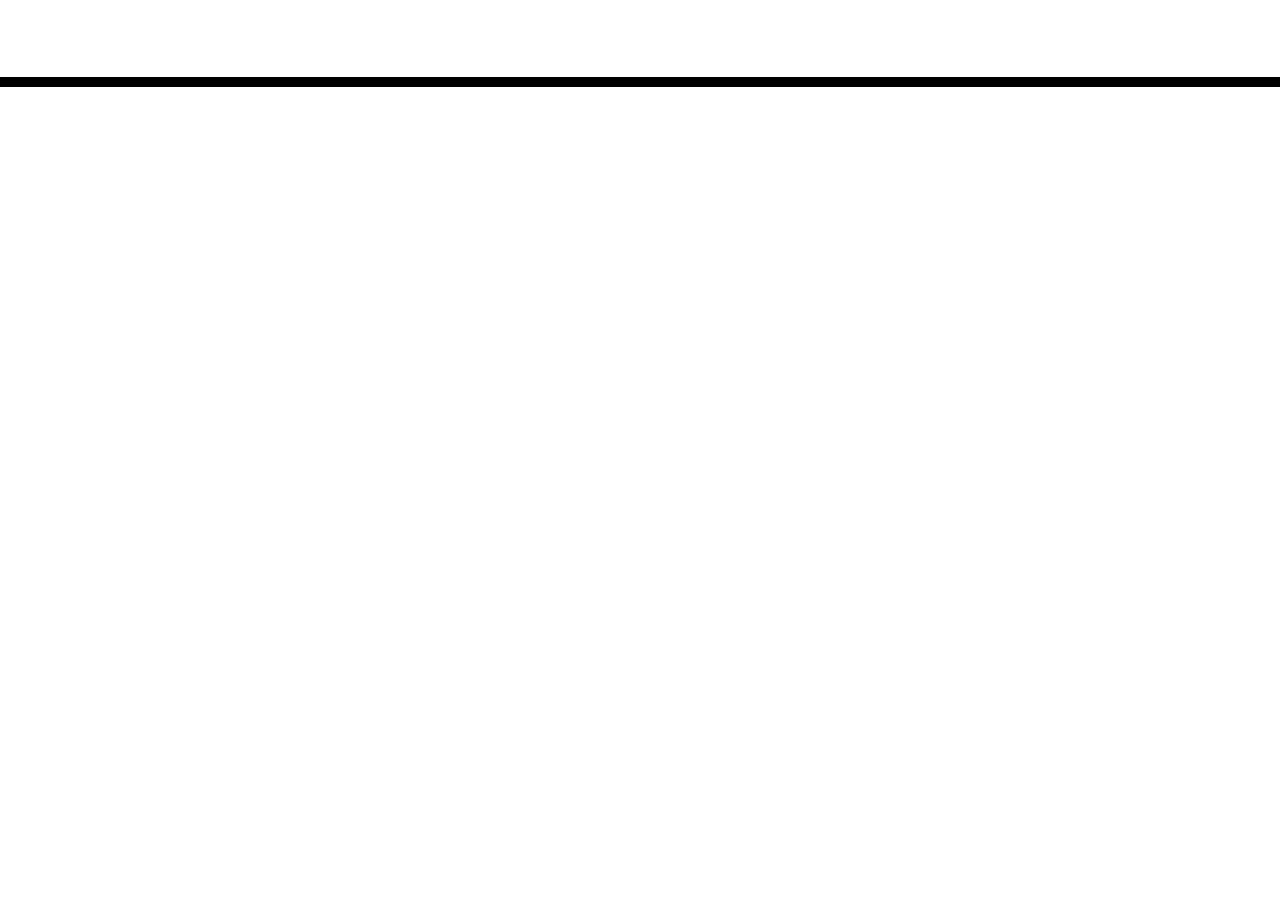
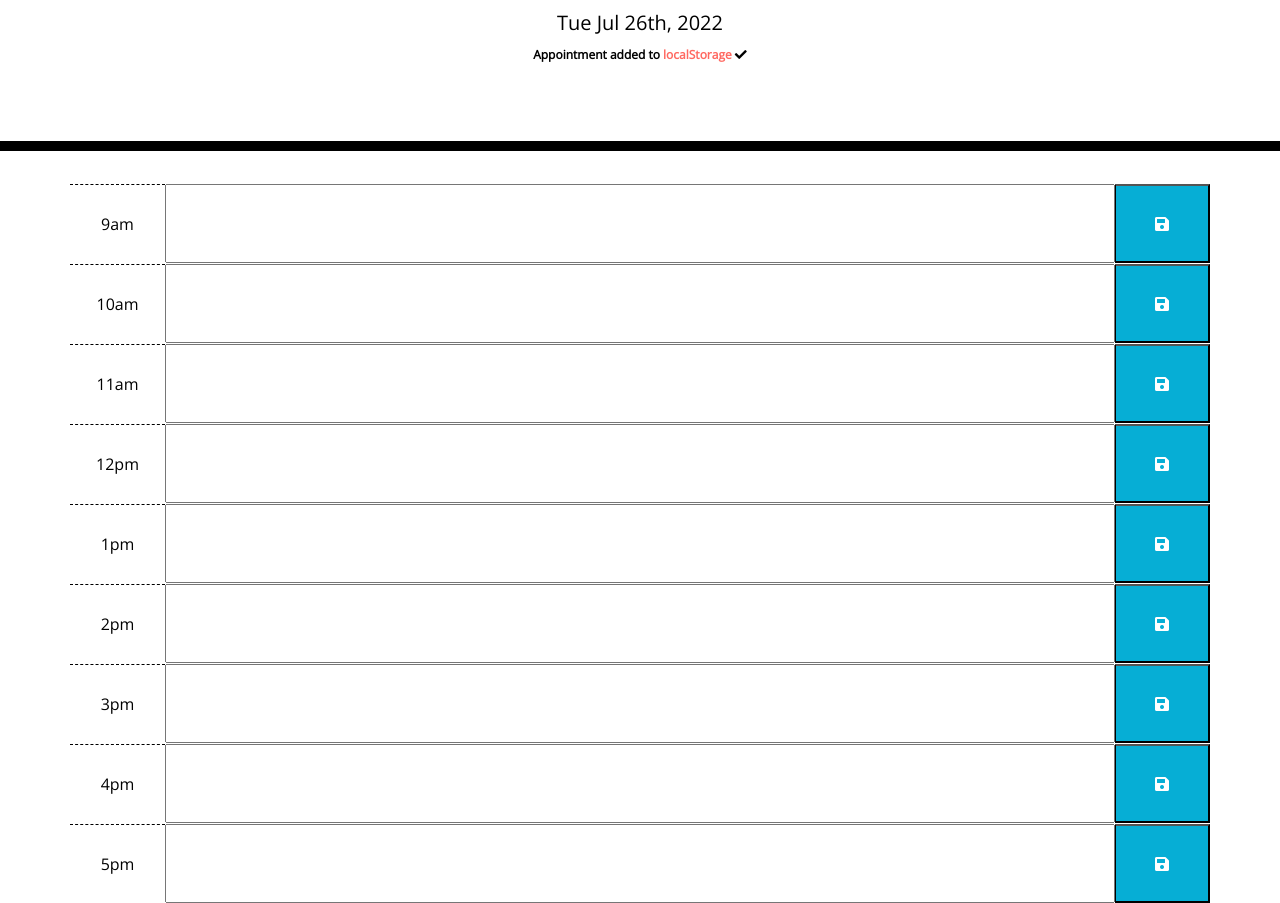
Before and after one commit to colinmichael89/Work-Day-Scheduler, a plain HTML site: page index.html in a window 1280 px wide. Shown: the part 181-1084 px from the top of the page. Before the commit the page ends 800 px from the top, so only its background shows below. Drawn offline with nearby package versions, Linux system fonts and the light colour scheme.

Commit message:
items set to storage

```diff
--- a/assets/css/style.css
+++ b/assets/css/style.css
@@ -21,8 +21,21 @@ textarea {
   border-bottom: 10px solid black;
 }
 
-.description {
+#appointment-added {
+  font-size: 12px;
+  font-weight: bold;
+  padding-bottom: none;
+}
+
+#local-storage {
+  color: #ff6961;
+}
+
+.event-description {
   white-space: pre-wrap;
+  padding-top: 1rem;
+  padding-left: 1rem;
+  font-size: 14px;
 }
 
 .time-block {
@@ -40,6 +53,9 @@ textarea {
   background-color: #ffffff;
   color: #000000;
   border-top: 1px dashed #000000;
+  display: flex;
+  align-items: center;
+  justify-content: center;
 }
 
 .past {
@@ -59,8 +75,6 @@ textarea {
 
 .saveBtn {
   border-left: 1px solid black;
-  border-top-right-radius: 15px;
-  border-bottom-right-radius: 15px;
   background-color: #06aed5;
   color: white;
 }
--- a/assets/js/main.js
+++ b/assets/js/main.js
@@ -0,0 +1,67 @@
+// Define Variables
+
+// Arrays
+
+// Selectors
+var currentDay = moment().format("ddd MMM Do, YYYY");
+$("#currentDay").text(currentDay);
+
+var appointmentAddedEl = $(`#appointment-added`);
+var hourEl = $(`#hour`);
+var eventDescriptionEl = $(`.event-description`);
+var saveButtonEl = $(`.saveBtn`);
+
+// Event Listeners
+
+$(document).ready(function () {
+  saveButtonEl.on(`click`, function () {
+    localStorage.setItem(
+      $(this).siblings(".col-1").attr("id"),
+      $(this).siblings(".event-description").val()
+    );
+  });
+});
+// //   JSON.stringify(this.eventDescriptionEl);
+
+// Logic // Call Functions
+var currentHour = moment().format("H");
+$(".hour:contains(" + currentHour + ")").addClass("present");
+
+// $.each("id:contains(" + currentHour + ")").addClass("present");
+
+//   .siblings(".col-1")
+//   .attr("id:contains(" + currentHour + ")");
+// console.log($(this).siblings(".col-1").attr("id"));
+
+// .addClass("present");
+// if ($(".hour:contains(" + currentHour + ")").addClass("present"));
+
+// if (
+//   $(".hour")
+//     .attr("id" === currentHour)
+//     .addClass("present")
+// );
+// if (
+//   $(this)
+//     .siblings(".col-1")
+//     .attr("id" === currentHour)
+//     .addClass("present")
+// );
+// if (
+//   $(this).siblings(".col-1").attr("id").val() < currentHour.addClass("future")
+// );
+// if ($(this).siblings(".col-1").attr("id").val() > currentHour.addClass("past"));
+// }
+
+// Functions
+// function saveEventDescription(eventDescriptionEl) {
+// console.log(this.previousElementSibling.value);
+
+//   localStorage.setItem(eventDescriptionEl);
+//   JSON.stringify(this.eventDescriptionEl);
+// }
+
+// function clearEvent() {
+//   localStorage.clear;
+//   eventDescription.value = "";
+// }
--- a/index.html
+++ b/index.html
@@ -27,12 +27,61 @@
       <h1 class="display-3">Work Day Scheduler</h1>
       <p class="lead">A simple calendar app for scheduling your work day</p>
       <p id="currentDay" class="lead"></p>
+      <p id="appointment-added">Appointment added to <span id="local-storage">localStorage</span> <i class="fas fa-check"></i></p>
     </header>
     <div class="container">
-      <!-- Timeblocks go here -->
+        <div class="row">
+          <div class="col-1 hour" id="9">9am</div>
+          <input class="col-10 event-description"></input>
+          <button class="col saveBtn"><i class="fas fa-save"></i></button>
+        </div>
+        <div class="row">
+          <div class="col-1 hour" id="10">10am</div>
+          <input class="col-10 event-description"></input>
+          <button class="col saveBtn"><i class="fas fa-save"></i></button>
+        </div>
+        <div class="row">
+          <div class="col-1 hour" id="11">11am</div>
+          <input class="col-10 event-description"></input>
+          <button class="col saveBtn"><i class="fas fa-save"></i></button>
+        </div>
+        <div class="row">
+          <div class="col-1 hour" id="12">12pm</div>
+          <input class="col-10 event-description"></input>
+          <button class="col saveBtn"><i class="fas fa-save"></i></button>
+        </div>
+        <div class="row">
+          <div class="col-1 hour" id="13">1pm</div>
+          <input class="col-10 event-description"></input>
+          <button class="col saveBtn"><i class="fas fa-save"></i></button>
+        </div>
+        <div class="row">
+          <div class="col-1 hour" id="14">2pm</div>
+          <input class="col-10 event-description"></input>
+          <button class="col saveBtn"><i class="fas fa-save"></i></button>
+        </div>
+        <div class="row">
+          <div class="col-1 hour" id="15">3pm</div>
+          <input class="col-10 event-description"></input>
+          <button class="col saveBtn"><i class="fas fa-save"></i></button>
+        </div>
+        <div class="row">
+          <div class="col-1 hour" id="16">4pm</div>
+          <input class="col-10 event-description"></input>
+          <button class="col saveBtn"><i class="fas fa-save"></i></button>
+        </div>
+        <div class="row">
+          <div class="col-1 hour" id="17">5pm</div>
+          <input class="col-10 event-description"></input>
+          <button class="col saveBtn"><i class="fas fa-save"></i></button>
+        </div>
+
     </div>
 
     <script src="https://code.jquery.com/jquery-3.4.1.min.js"></script>
     <script src="https://cdnjs.cloudflare.com/ajax/libs/moment.js/2.24.0/moment.min.js"></script>
+    <script type="text/javascript"
+      src= "./assets/js/main.js"></script>
+    </script>
   </body>
 </html>
```
Also changed, not shown: 1 other file.
